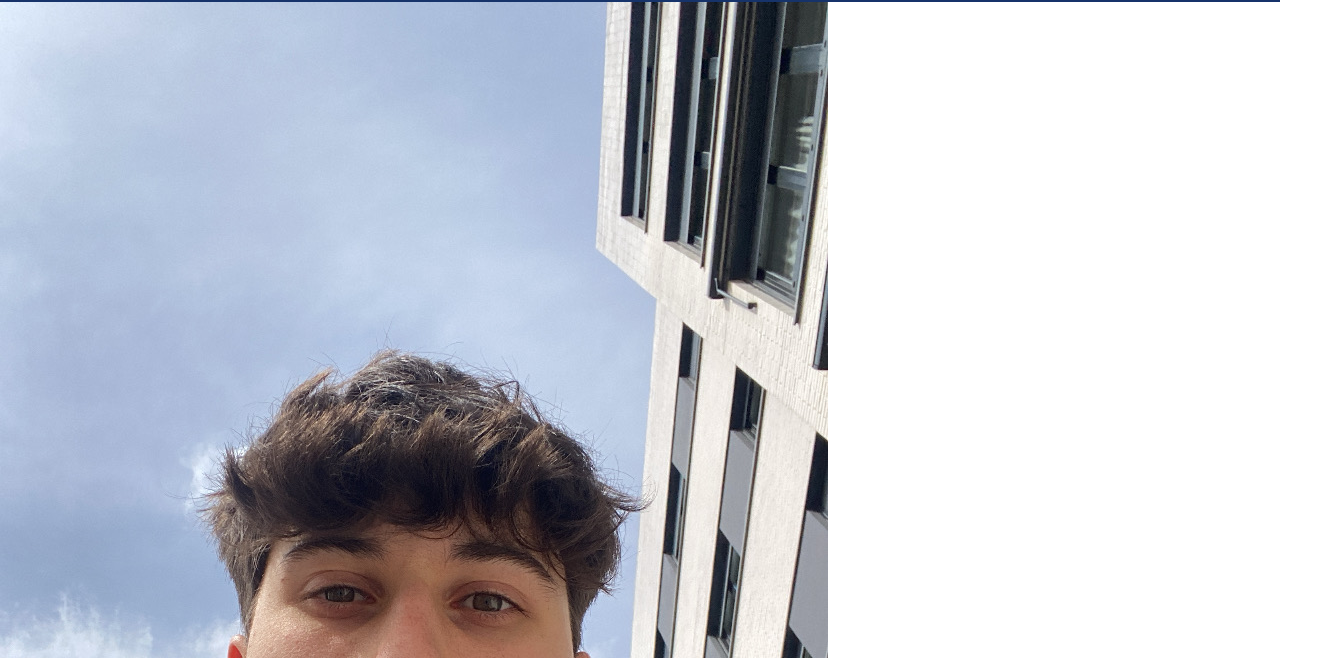
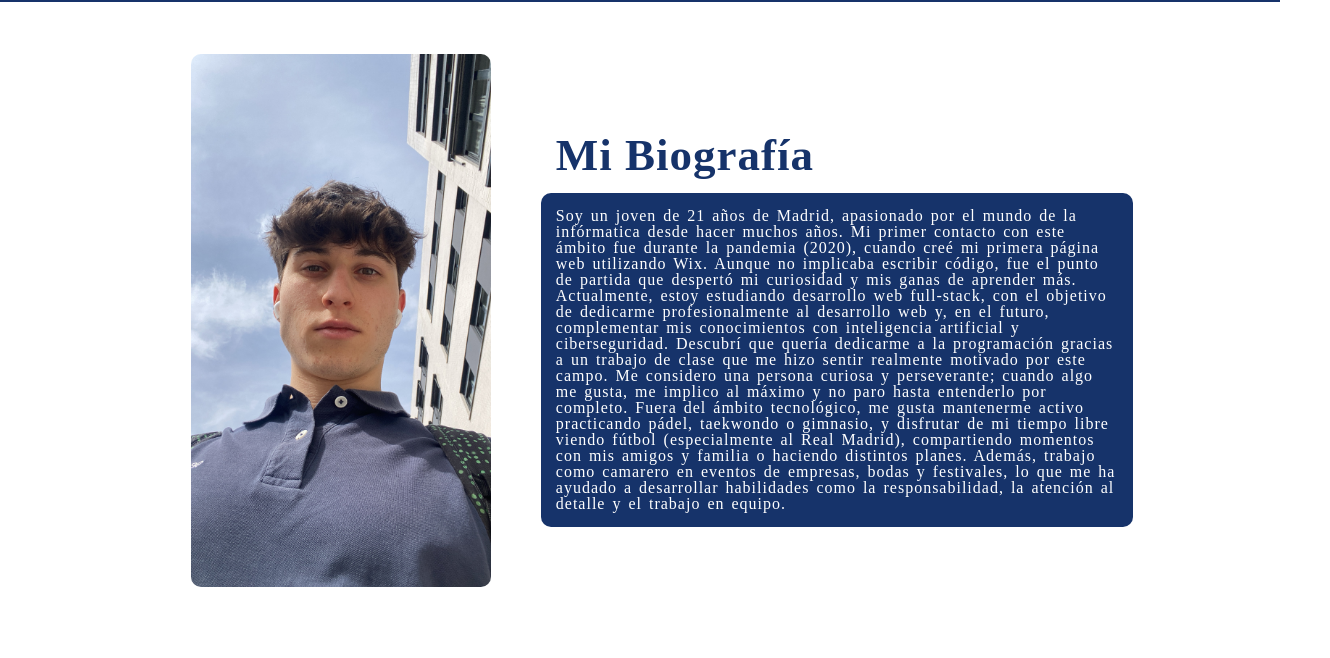
Before and after one commit to carlos-morata/landing_web, a plain HTML site: page biografia.html in a window 1280 px wide. Shown: the part 142-800 px from the top of the page, 1330 px wide, since content can reach past the window. Drawn offline with Linux system fonts and the light colour scheme.

Commit message:
main de biografía completado

```diff
--- a/biografia.html
+++ b/biografia.html
@@ -29,12 +29,17 @@
          </nav>
     </header>
     <main class="site-main-bio">
+        <section class="main-left">
             <img src="./assets/img/Foto Carlos.jpg" alt="Foto selfie de Carlos">
+        </section>
+        <section class="main-right">
+            <h1 class="title-bio">Mi Biografía</h1>
             <p class="text-bio">
                 Soy un joven de 21 años de Madrid, apasionado por el mundo de la infórmatica desde hacer muchos años. Mi primer contacto con este ámbito fue durante la pandemia (2020), cuando creé mi primera página web utilizando Wix. Aunque no implicaba escribir código, fue el punto de partida que despertó mi curiosidad y mis ganas de aprender más.
                 Actualmente, estoy estudiando desarrollo web full-stack, con el objetivo de dedicarme profesionalmente al desarrollo web y, en el futuro, complementar mis conocimientos con inteligencia artificial y ciberseguridad. Descubrí que quería dedicarme a la programación gracias a un trabajo de clase que me hizo sentir realmente motivado por este campo.
                 Me considero una persona curiosa y perseverante; cuando algo me gusta, me implico al máximo y no paro hasta entenderlo por completo. Fuera del ámbito tecnológico, me gusta mantenerme activo practicando pádel, taekwondo o gimnasio, y disfrutar de mi tiempo libre viendo fútbol (especialmente al Real Madrid), compartiendo momentos con mis amigos y familia o haciendo distintos planes. Además, trabajo como camarero en eventos de empresas, bodas y festivales, lo que me ha ayudado a desarrollar habilidades como la responsabilidad, la atención al detalle y el trabajo en equipo.
             </p>
+        </section>
     </main>
 </body>
 </html>
--- a/styles.css
+++ b/styles.css
@@ -218,3 +218,55 @@ table {
 }
 
 /* ESTILOS MAIN - BIOGRAFÍA */
+.site-main-bio {
+    display: flex;
+    align-items: center;
+    justify-content: space-around;
+    width: 100vw;
+    height: 80vh;
+    box-sizing: border-box;
+    margin-left: 50px;
+}
+
+.main-left {
+    margin-left: 11%;
+}
+
+.site-main-bio .main-left img {
+    width: 300px;
+    aspect-ratio: 828 / 1472;
+    border-radius: var(--border);
+}
+
+.main-right {
+    display: flex;
+    flex-direction: column;
+    align-items: flex-start;
+    justify-content: center;
+    width: 70%;
+    height: 65%;
+    box-sizing: border-box;
+    margin-left: 50px;
+
+}
+
+.title-bio {
+    color: var(--colorBlue);
+    padding: 15px;
+    font-size: 45px;
+    letter-spacing: 1px;
+    font-weight: bold;
+    /* border-radius: var(--border); */
+}
+
+.text-bio {
+    overflow: auto;
+    box-sizing: border-box;
+    background-color: var(--colorBlue);
+    color: var(--colorWhite);
+    border-radius: var(--border);
+    width: 75%;
+    padding: 15px;
+    word-spacing: 2px;
+    letter-spacing: 1px;
+}
```
Lines whose indentation alone changed are shown as unchanged.
